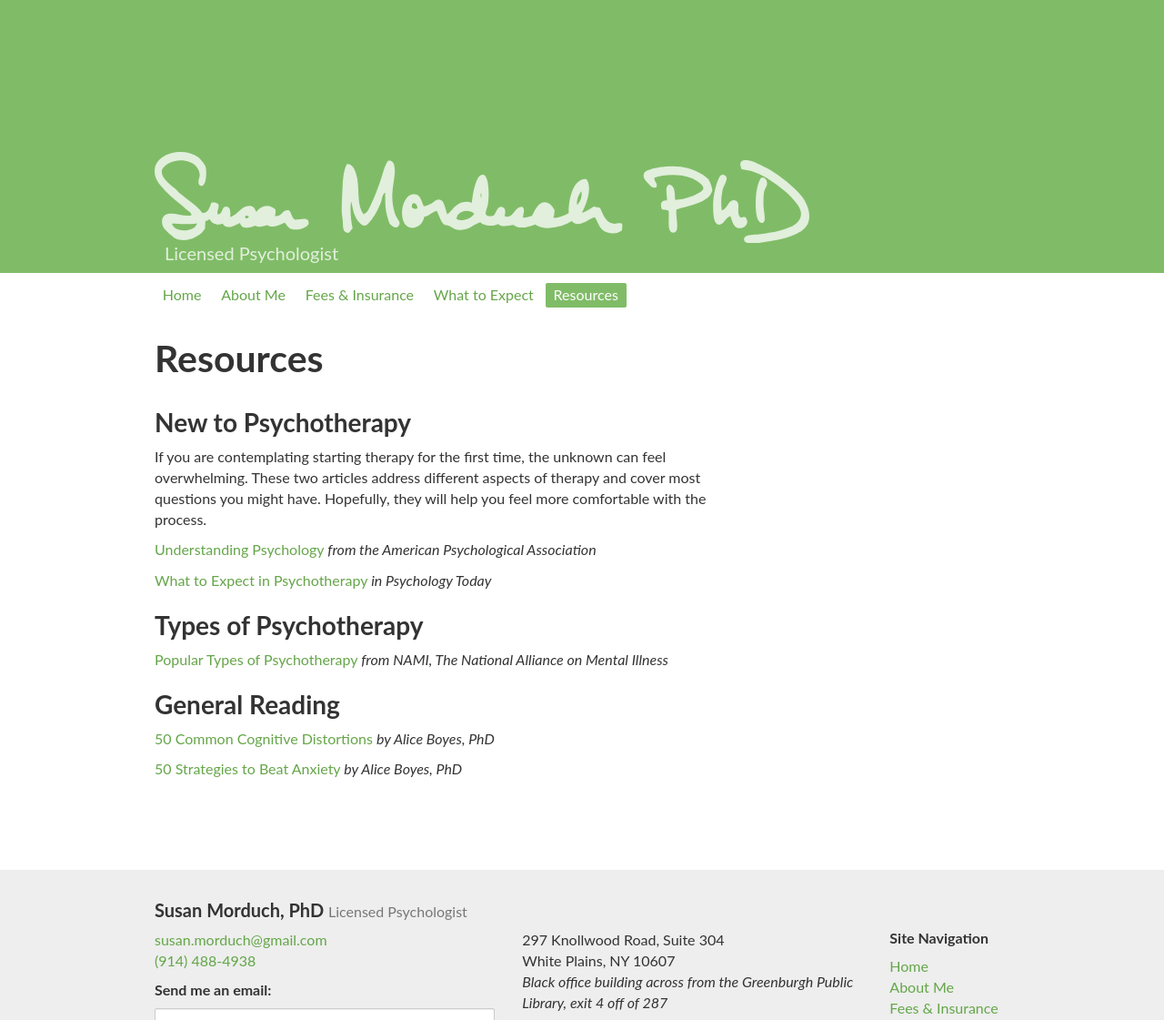
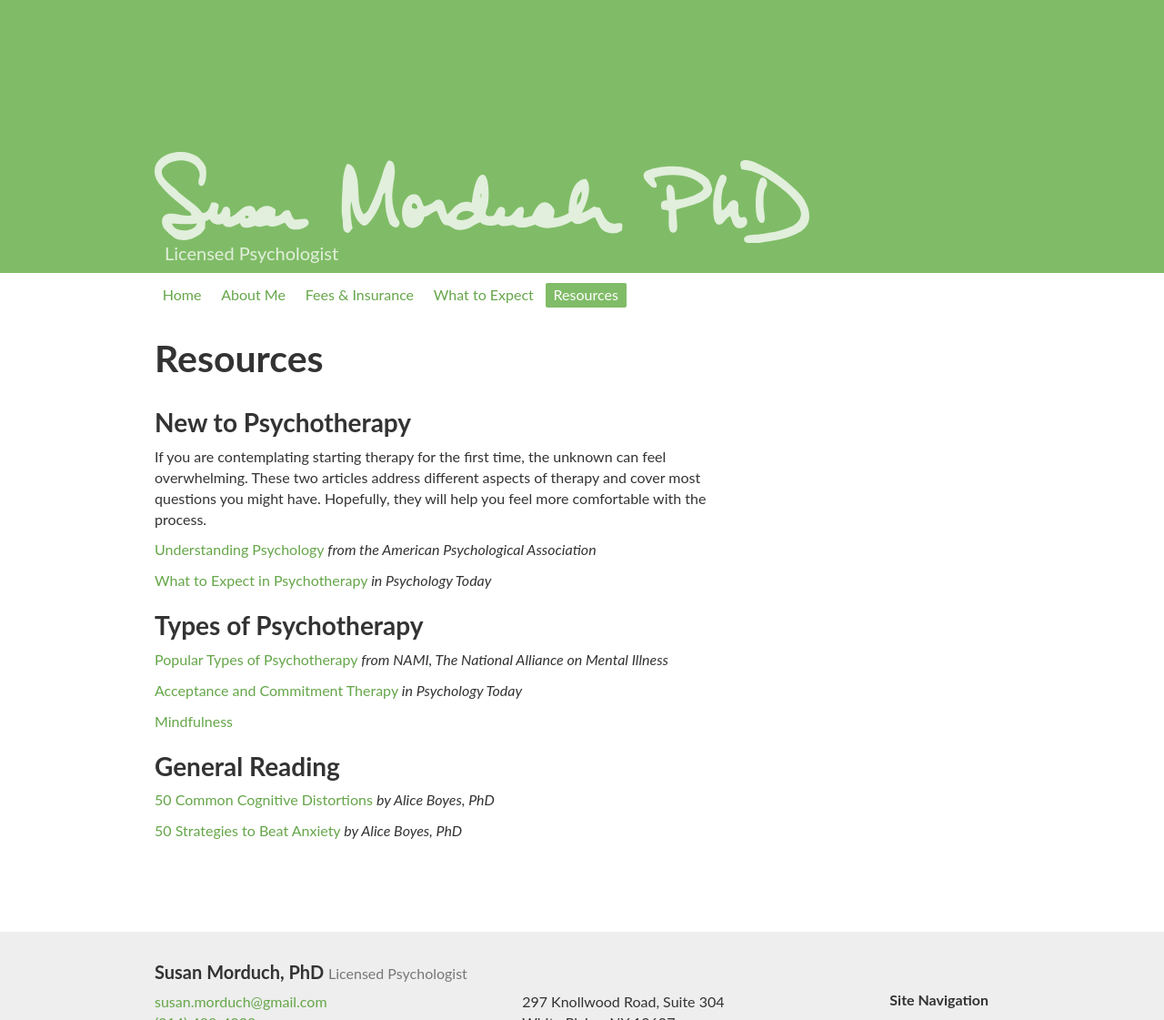
Before and after one commit to nmorduch/susan, a Jekyll site: the page built from _posts/0000-01-07-resources.md, in a window 1280 px wide, cut to the strip 0-1121 px from the top of the page. Shown: the whole strip at 91% size. Built offline with Jekyll 4.4.1, drawn with Linux system fonts in a browser that asks for light colours; Markdown is read by kramdown in place of the engine named in the settings.

Commit message:
Updated 0000-01-07-resources.md

```diff
--- a/_posts/0000-01-07-resources.md
+++ b/_posts/0000-01-07-resources.md
@@ -17,6 +17,10 @@ If you are contemplating starting therapy for the first time, the unknown can fe
 
 [Popular Types of Psychotherapy](https://www.nami.org/Learn-More/Treatment/Psychotherapy) *from NAMI, The National Alliance on Mental Illness*
 
+[Acceptance and Commitment Therapy](https://www.psychologytoday.com/blog/two-takes-depression/201102/acceptance-and-commitment-therapy) *in Psychology Today*
+
+[Mindfulness](http://www.getselfhelp.co.uk/docs/Mindfulness.pdf)
+
 ### General Reading
 
 [50 Common Cognitive Distortions](https://www.psychologytoday.com/blog/in-practice/201301/50-common-cognitive-distortions) *by Alice Boyes, PhD*
```
